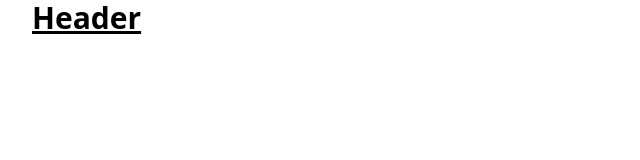
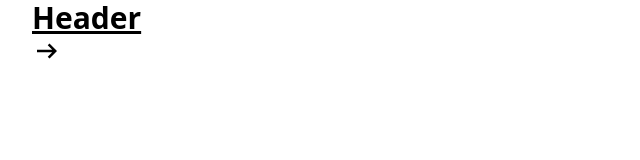
Before and after one commit to christian-luntok/pathway, a Next.js app: page / in a window 1280 px wide. Shown: the top 160 px of the page, without its empty margins (0-640 px from the left). Built offline with nearby package versions, Linux system fonts and the light colour scheme.

Commit message:
Added Iconify. Fixed SASS Folder Structure.

```diff
--- a/components/Header.js
+++ b/components/Header.js
@@ -1,8 +1,10 @@
+import { Icon } from '@iconify/react'
 
 const Header = () => {
     return (
         <div className="text-3xl font-bold underline my-12 wrap">
             <h2>Header</h2>
+            <Icon icon="material-symbols:arrow-right-alt" />
         </div>
     )
 }
--- a/components/mainDocument.js
+++ b/components/mainDocument.js
@@ -0,0 +1,6 @@
+
+const MainDocument = () => {
+
+}
+
+export default MainDocument
--- a/package.json
+++ b/package.json
@@ -16,6 +16,7 @@
     "react-dom": "18.2.0"
   },
   "devDependencies": {
+    "@iconify/react": "^4.0.1",
     "autoprefixer": "^10.4.13",
     "postcss": "^8.4.19",
     "saas": "^1.0.0",
--- a/styles/scss/global.scss
+++ b/styles/scss/global.scss
@@ -11,16 +11,18 @@
 =========================================================
 
 * The above copyright notice and this permission notice shall be included in all copies or substantial portions of the Software.
-
 */
 
 // Core Declarations
 @import "core/variables";
 
 // Core Components
-// @import "core/components/";
+@import "core/general";
+@import "core/components/header";
+
+
+// Core CSS Reset/MISCS
 @import "core/misc";
-@import "core/custom-global";
 
 // Core Plugins
 // @import "plugins/plugin-tailwind";
```
Also changed, not shown: components/Login.js (added), styles/scss/core/_general.scss (renamed from styles/scss/core/_custom-global.scss), 1 other file (tests, documents, lock files or other folders).
